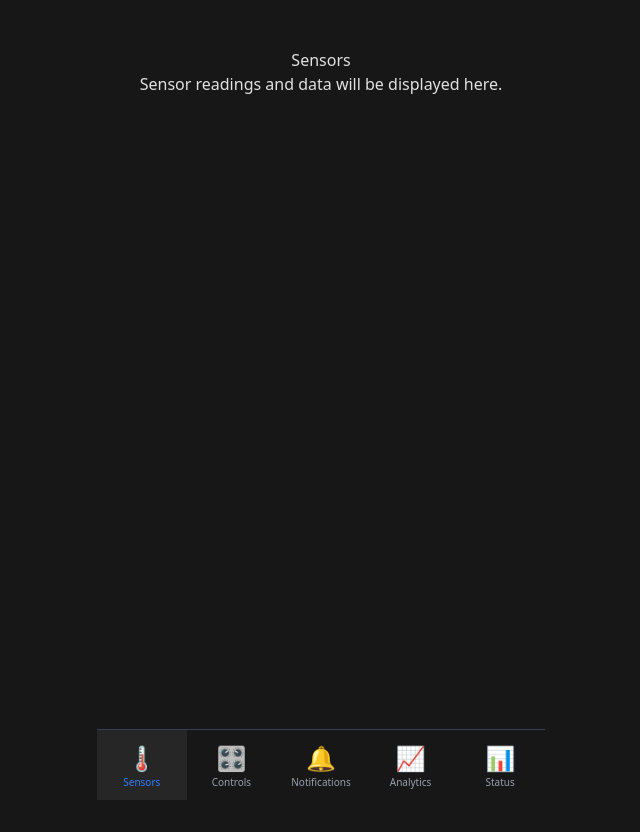
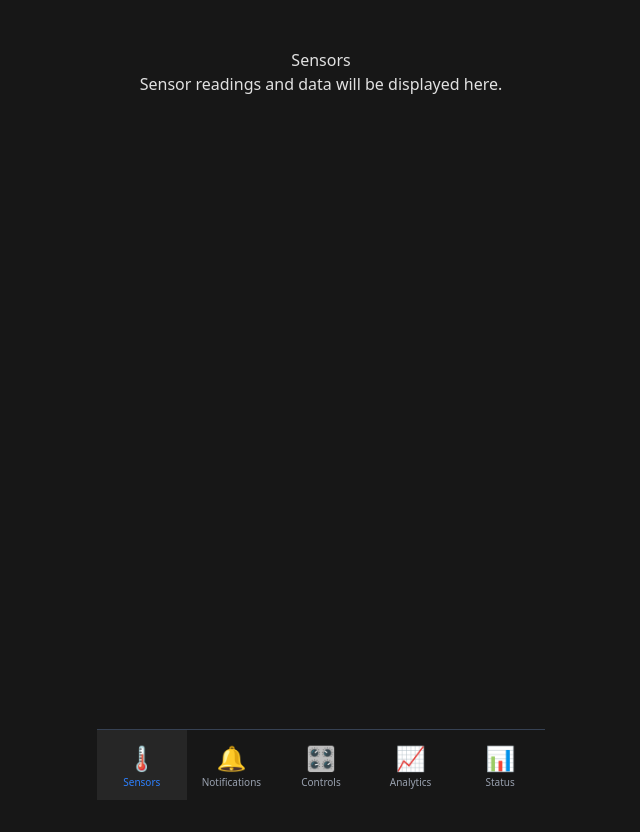
Before and after one commit to TheMasshiro/bsf-dashboard, a React (Vite) app in the folder client/: page / in a window 1280 px wide. Shown: the whole page, without its empty margins (319-959 px from the left). Built offline with nearby package versions, Linux system fonts and the light colour scheme.

Commit message:
Ordering

```diff
--- a/client/src/components/FooterNav.jsx
+++ b/client/src/components/FooterNav.jsx
@@ -5,8 +5,8 @@ const FooterNav = ({ children }) => {
 
     const tabs = [
         { name: 'Sensors', icon: '🌡️' },
+        { name: 'Notifications', icon: '🔔' },
         { name: 'Controls', icon: '🎛️' },
-        { name: 'Notifications', icon: '🔔' },
         { name: 'Analytics', icon: '📈' },
         { name: 'Status', icon: '📊' }
     ];
```
